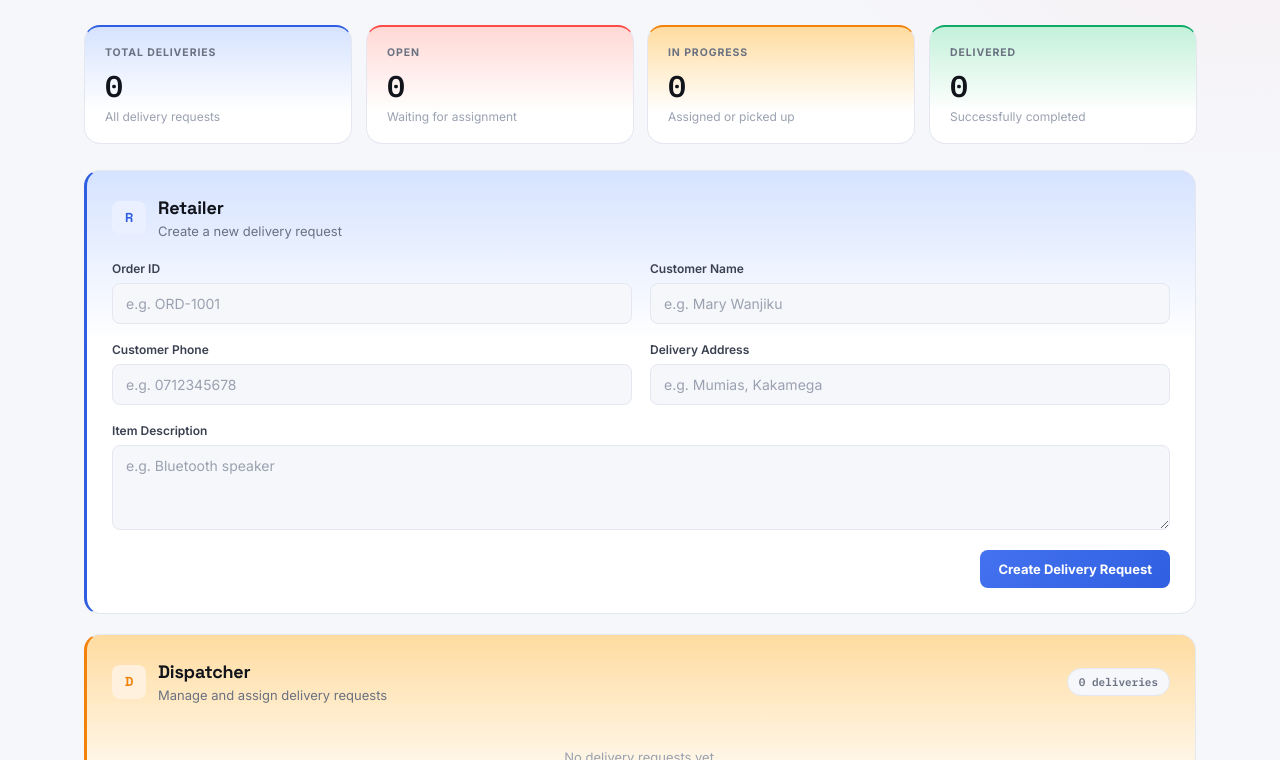
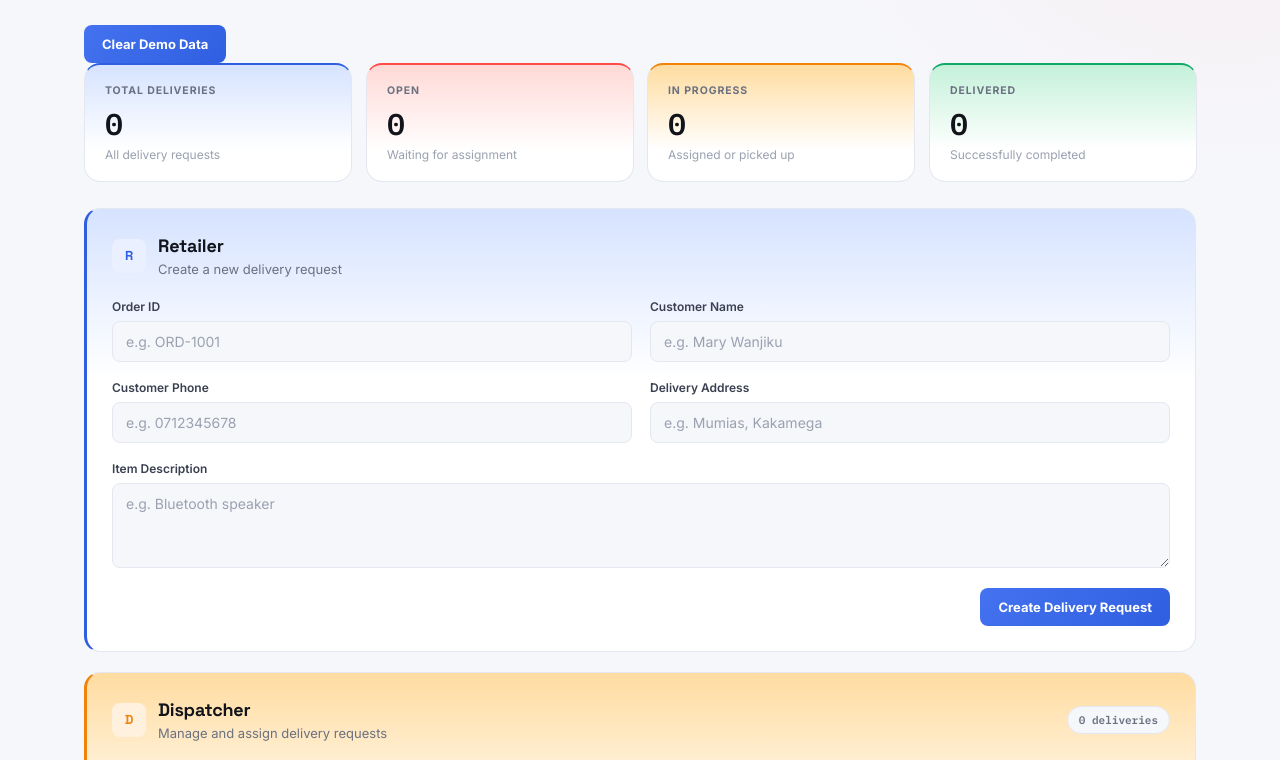
Before and after one commit to anan9we/reflex-readiness-sprint, a website: page public/index.html in a window 1280 px wide. Shown: the part 266-1026 px from the top of the page. Drawn offline with Linux system fonts and the light colour scheme; no server answers.

Commit message:
Add clear demo data button to index.html

```diff
--- a/public/index.html
+++ b/public/index.html
@@ -115,6 +115,10 @@
           <span id="currentDate"></span>
         </div>
       </section>
+
+      <button id="clearDemoDataButton" class="danger-button">
+        Clear Demo Data
+      </button>
 
       <!-- ========================= -->
       <!-- STAT CARDS -->
```
